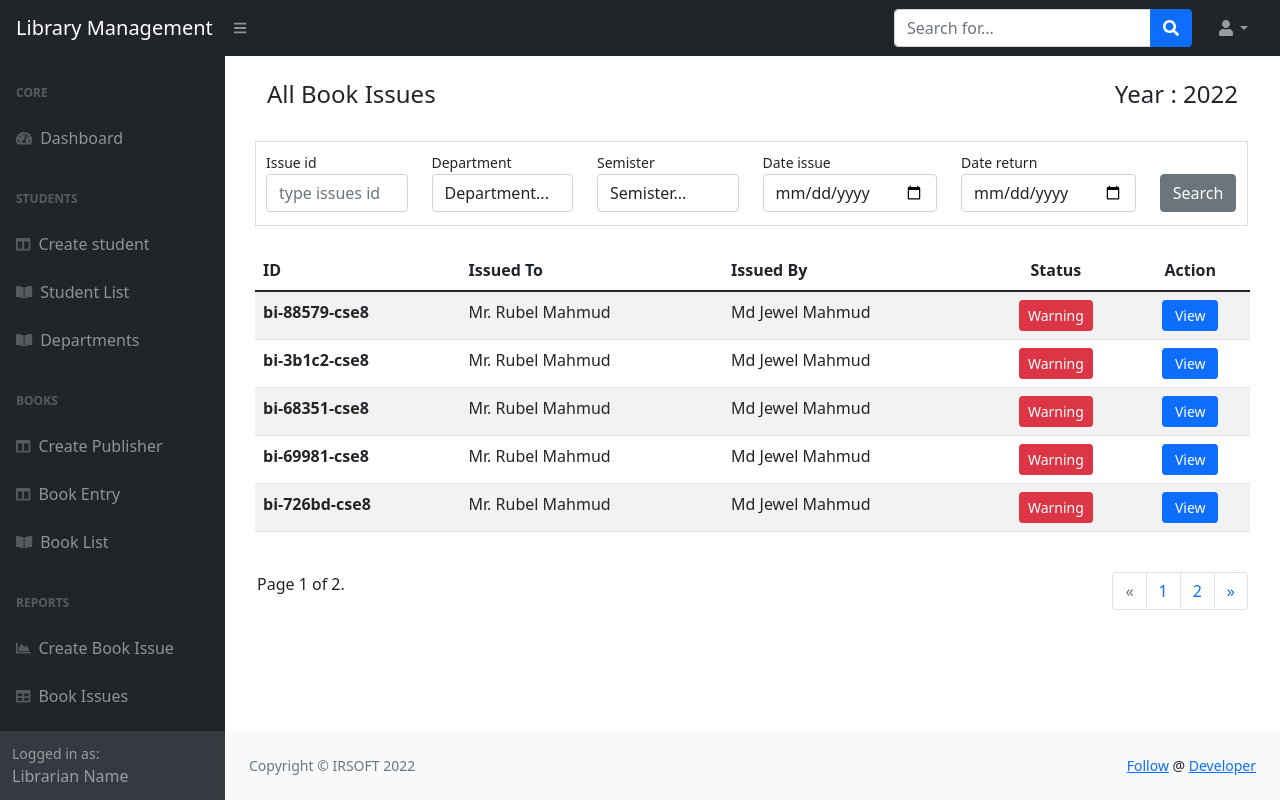
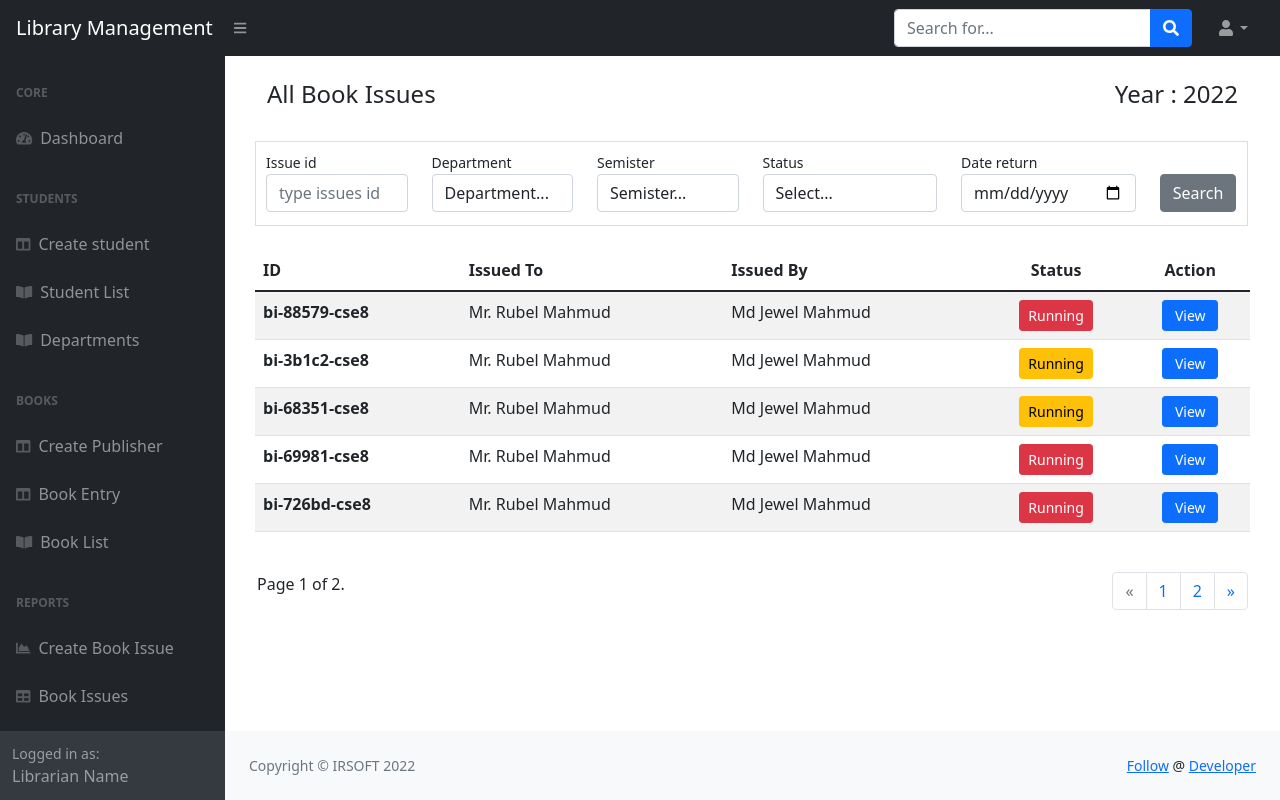
Before and after one commit to Rubel-Mahmud/LIBRARY_MANAGEMENT_SYS, a Django app: page /issues/list/ in a window 1280 px wide. Run offline with Django 4.2, Linux system fonts and the light colour scheme; data comes from the database, SQL or seed files in the repository; both versions use the stored data as it was after the commit; some libraries are stand-ins or nearby versions.

Commit message:
dynamic status color implemented

```diff
--- a/ToDo.txt
+++ b/ToDo.txt
@@ -1,3 +1,3 @@
 Done : # Restrict the user from adding book to the issue if stock is empty
-ToDo : filter issues by status
+Done : filter issues by status
 ToDo : set status color dynamic
--- a/book_issues/models.py
+++ b/book_issues/models.py
@@ -1,4 +1,5 @@
 from django.db import models
+from datetime import datetime, timedelta
 from uuid import uuid4
 from django.utils.text import slugify
 from students.models import Student
@@ -36,10 +37,28 @@ class BookIssue(models.Model):
     def __str__(self):
         return f'{self.title} - {self.issueId} - {self.student.name}'
 
+    @property
+    def zone(self):
+        today = datetime.today().date()
+        day_between = self.return_date - today
+        day = day_between.days
+        if day <= 2:
+            status = 'danger'
+        else:
+            status = 'warning'
+        return status
+
     def save(self, *args, **kwargs):
         if self.slug == None:
             self.slug = slugify(self.title)
         if self.issueId == None:
             unique_data = str(uuid4()).split('-')[4][:5]
             self.issueId = slugify('BI-{}-{}.{}'.format(unique_data, self.student.department.name, self.student.semister[0]))
+        if self.return_date == None:
+            dt = datetime.now()
+            td = timedelta(days=7)
+            # your calculated date
+            my_date = dt + td
+            self.return_date = my_date
+
         super(BookIssue, self).save(*args, **kwargs)
--- a/book_issues/views.py
+++ b/book_issues/views.py
@@ -74,7 +74,7 @@ def book_issues(request):
     issueId = request.GET.get('issueId')
     issueDepartment = request.GET.get('issueDepartment')
     issueSemister = request.GET.get('issueSemister')
-    issueDate = request.GET.get('issueDate')
+    status = request.GET.get('status')
     returnDate = request.GET.get('returnDate')
 
     issues = BookIssue.objects.all().order_by('-issue_date')
@@ -92,8 +92,8 @@ def book_issues(request):
         # semister = str(issueSemister)[0]
         issues = BookIssue.objects.filter(student__semister=issueSemister)
 
-    if issueDate:
-        issues = BookIssue.objects.filter(issue_date=issueDate)
+    if status and status != 'Select...':
+        issues = BookIssue.objects.filter(is_closed=status)
 
     if returnDate:
         issues = BookIssue.objects.filter(return_date=returnDate)
--- a/templates/book_issues/issues.html
+++ b/templates/book_issues/issues.html
@@ -42,8 +42,12 @@
                     </div>
                     <div class="col-md-3" style="width:20%;">
                         <div class="form-group">
-                            <small><label class="" for="issueDate">Date issue</label></small>
-                            <input class="form-control" type="date" id="issueDate" name="issueDate">
+                            <small><label class="" for="inlineFormCustomSelectPref">Status</label></small>
+                            <select class="form-control custom-select " id="inlineFormCustomSelectPref" name="status">
+                                <option selected>Select...</option>
+                                <option value="True">Running</option>
+                                <option value="False">Closed</option>
+                            </select>
                         </div>
                     </div>
                     <div class="col-md-3" style="width:20%;">
@@ -81,9 +85,21 @@
                   <th scope="row">{{ issue.issueId }}</th>
                   <td>{{ issue.student.name }}</td>
                   <td>{{ issue.librarian.name }}</td>
+                  {% if issue.is_closed == False %}
+                    {% if issue.zone == 'danger' %}
+                    <td class="text-center">
+                      <button type="button" class="btn btn-danger btn-sm" style="cursor:auto;">Running</button>
+                    </td>
+                    {% else %}
+                    <td class="text-center">
+                      <button type="button" class="btn btn-warning btn-sm" style="cursor:auto;">Running</button>
+                    </td>
+                    {% endif %}
+                  {% else %}
                   <td class="text-center">
-                      <button type="button" class="btn btn-danger btn-sm" style="cursor:auto;">Warning</button>
+                      <button type="button" class="btn btn-success btn-sm" style="cursor:auto;">&nbsp;Closed&nbsp;&nbsp;</button>
                   </td>
+                  {% endif %}
                   <td class="text-center">
                       <a href="{% url 'document_issue' issue.pk %}" class="btn btn-primary btn-sm">&nbsp;View&nbsp;</a>
                   </td>
```
Also changed, not shown: db.sqlite3.
